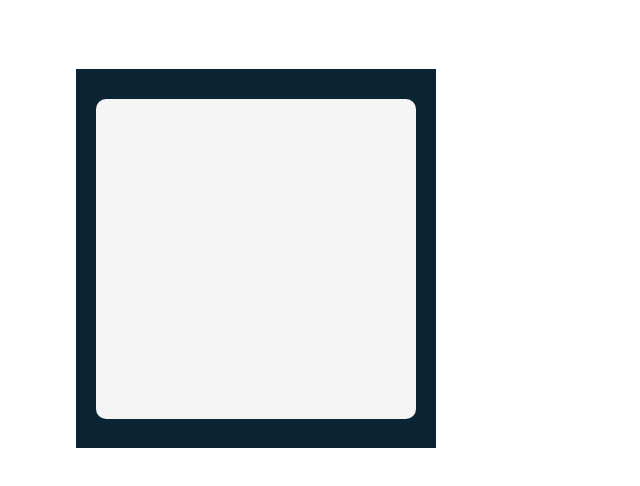
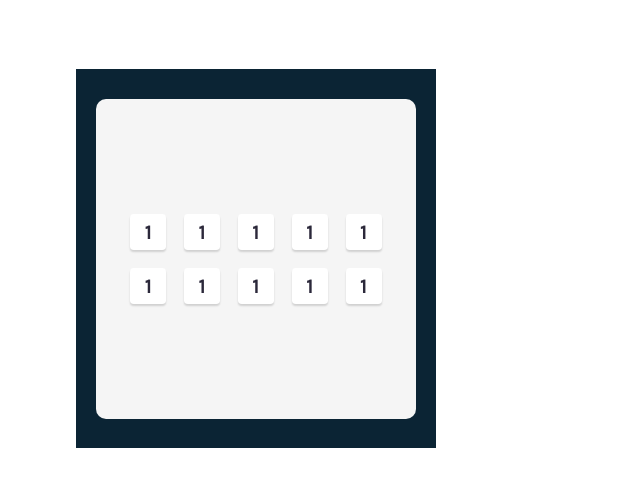
Before and after one commit to OliviaPersson/tenzies-game, a React (Create React App) app: page / in a window 1280 px wide. Shown: the top 486 px of the page, without its empty margins (0-640 px from the left). Built offline with nearby package versions, Linux system fonts and the light colour scheme.

Commit message:
Add dices

```diff
--- a/public/index.html
+++ b/public/index.html
@@ -2,6 +2,9 @@
 <html lang="en">
   <head>
     <meta charset="utf-8" />
+    <link rel="preconnect" href="https://fonts.googleapis.com">
+        <link rel="preconnect" href="https://fonts.gstatic.com" crossorigin>
+        <link href="https://fonts.googleapis.com/css2?family=Inter&family=Karla:wght@700&display=swap" rel="stylesheet">
     <link rel="icon" href="%PUBLIC_URL%/favicon.ico" />
     <meta name="viewport" content="width=device-width, initial-scale=1" />
     <meta name="theme-color" content="#000000" />
--- a/src/App.css
+++ b/src/App.css
@@ -15,4 +15,14 @@
   top: 30px;
   background: #F5F5F5;
   border-radius: 10px;
-  }
+  display: flex;
+  align-items: center;
+  justify-content: center;
+  flex-direction: column;
+}
+
+.dice-container {
+  display: grid;
+  grid-template: auto auto / repeat(5, 1fr);
+  gap: 18px;
+}
--- a/src/App.js
+++ b/src/App.js
@@ -1,9 +1,23 @@
 import "./App.css";
+import Dice from "./components/Dice";
 
 function App() {
   return (
     <main className="game-container">
-      <div className="game-board"></div>
+      <div className="game-board">
+        <div className="dice-container">
+          <Dice />
+          <Dice />
+          <Dice />
+          <Dice />
+          <Dice />
+          <Dice />
+          <Dice />
+          <Dice />
+          <Dice />
+          <Dice />
+        </div>
+      </div>
     </main>
   );
 }
--- /dev/null
+++ b/src/components/Dice.css
@@ -0,0 +1,15 @@
+.dice {
+    width: 35.84px;
+    height: 35.84px;
+    box-shadow: 0px 2px 2px rgba(0, 0, 0, 0.15);
+    display: flex;
+    align-items: center;
+    justify-content: center;
+    border-radius: 3.81277px;
+    cursor: pointer;
+    background-color: white;
+    font-family: 'Karla';
+    font-size: 20.5889px;
+    color: #2B283A;
+    margin: 0px;
+}
--- /dev/null
+++ b/src/components/Dice.jsx
@@ -0,0 +1,7 @@
+import "./Dice.css";
+
+function Dice() {
+  return <h1 className="dice">1</h1>;
+}
+
+export default Dice;
```
